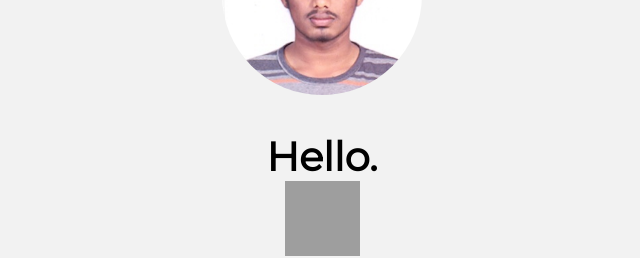
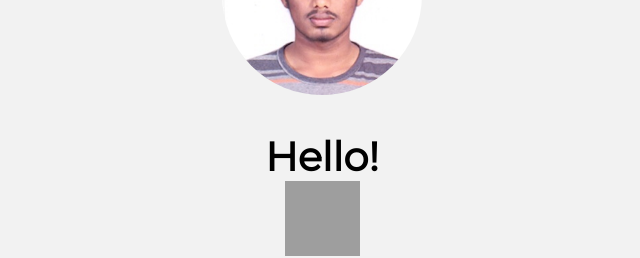
Before and after one commit to Uday-Bagde/resume, a plain HTML site: page index.html in a window 1280 px wide. Shown: the part 800-1058 px from the top of the page, 318-958 px from the left. Drawn offline with Linux system fonts and the light colour scheme; grey boxes are pictures that could not be loaded.

Commit message:
Update index.html

```diff
--- a/index.html
+++ b/index.html
@@ -21,7 +21,7 @@
     <div class="middle-container">
         <div class="profile">
           <img class="profile"src="Uday_Bagde - Copy.jpg" alt="profile-pic" width=200 height=200>
-          <h2>Hello.</h2>
+          <h2>Hello!</h2>
           <img src="https://emojipedia-us.s3.amazonaws.com/source/microsoft-teams/337/eyes_1f440.png" alt="art" width=75 height=75>
           <p>I am Web Developer at Tata Consultancy Sevices.</p>
         </div>
```
